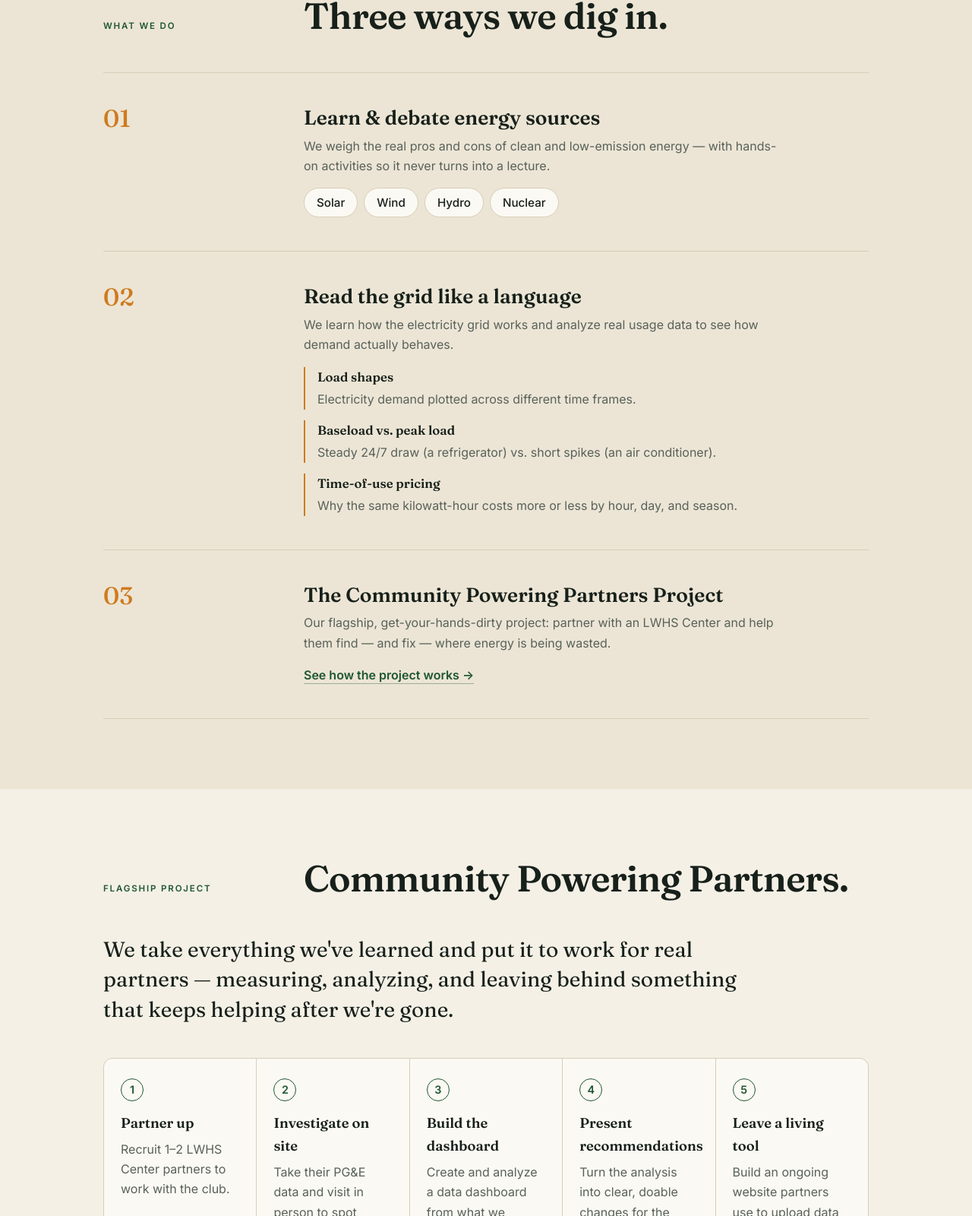
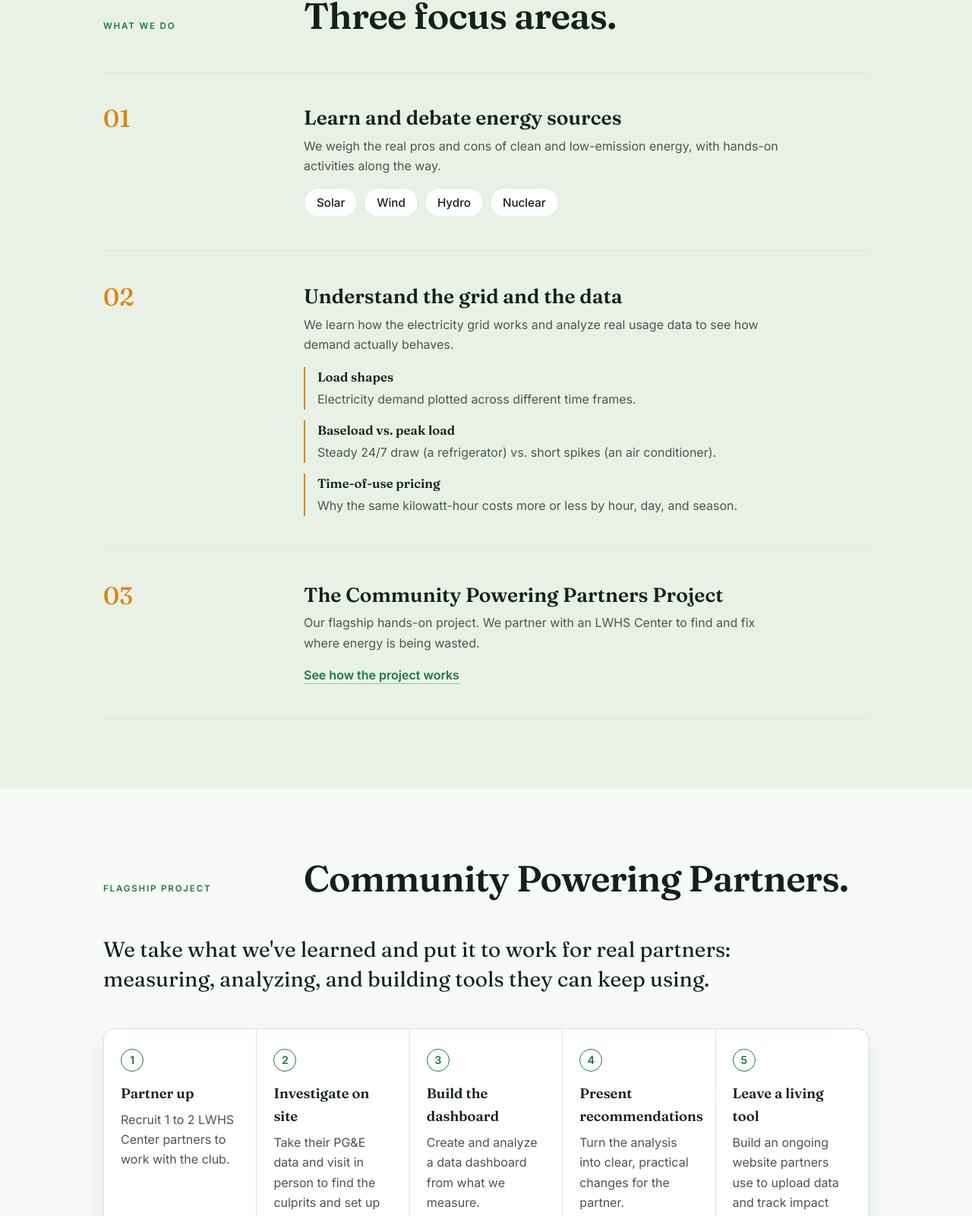
Before and after one commit to ArjunSomani/sustainable-energy-club, a plain HTML site: page index.html in a window 1280 px wide. Shown: the part 1200-2800 px from the top of the page at 76% size. Drawn offline with Linux system fonts and the light colour scheme.

Commit message:
Brighten UI, frame the sign-up form, and plain-language the copy
- Lighten and cool the palette (airy off-white background, green-tinted
  section, white cards) and raise text contrast for readability.
- Present the Google Form in a white card with a labeled header bar and a
  soft shadow so it reads as intentional against the tinted section.
- Rewrite site copy in plainer language and remove all em/en dashes.
- Refresh README and the in-file form comment to match the connected form
  and the Vercel deploy flow.

Co-Authored-By: Claude Opus 4.8 <noreply@anthropic.com>
Claude-Session: https://claude.ai/code/session_01W1YxtLx6qoSGshAwPhEhCA

```diff
--- a/index.html
+++ b/index.html
@@ -5,7 +5,7 @@
   <meta name="viewport" content="width=device-width, initial-scale=1.0" />
   <title>LWHS Sustainable Energy Club</title>
   <meta name="description" content="A Lick-Wilmerding High School student club learning, debating, and acting to power our world without warming it." />
-  <meta name="theme-color" content="#1e5631" />
+  <meta name="theme-color" content="#1a7a43" />
   <link rel="preconnect" href="https://fonts.googleapis.com" />
   <link rel="preconnect" href="https://fonts.gstatic.com" crossorigin />
   <link href="https://fonts.googleapis.com/css2?family=Fraunces:opsz,wght@9..144,400;9..144,500;9..144,600;9..144,700&family=Inter:wght@400;500;600&display=swap" rel="stylesheet" />
@@ -18,7 +18,7 @@
   <!-- ===================== NAV ===================== -->
   <header class="nav" id="top">
     <div class="wrap nav__inner">
-      <a class="brand" href="#top" aria-label="LWHS Sustainable Energy Club — home">
+      <a class="brand" href="#top" aria-label="LWHS Sustainable Energy Club, home">
         <svg class="brand__mark" viewBox="0 0 24 24" aria-hidden="true"><path d="M13 2 4 14h6l-1 8 9-12h-6z"/></svg>
         <span class="brand__text">Sustainable Energy Club</span>
       </a>
@@ -34,17 +34,17 @@
   <!-- ===================== HERO ===================== -->
   <section class="hero">
     <div class="wrap">
-      <p class="hero__meta">Lick-Wilmerding High School <span aria-hidden="true">·</span> Student Club</p>
+      <p class="hero__meta">A student club at Lick-Wilmerding High School</p>
       <h1 class="hero__title">Power our world<br />without&nbsp;warming&nbsp;it.</h1>
       <p class="hero__lede">
-        We're a community of students who <em>learn</em>, <em>debate</em>, and
-        <em>act</em> on clean energy — from how a solar panel works, to how the
-        power grid breathes, to real projects that cut energy waste right here in
-        our community.
+        We're a group of students who <em>learn</em>, <em>debate</em>, and
+        <em>act</em> on clean energy. We study how solar panels and the power
+        grid actually work, then take on real projects that cut energy waste in
+        our own community.
       </p>
       <div class="hero__actions">
         <a href="#join" class="btn btn--primary">Sign up to join</a>
-        <a href="#goals" class="btn btn--ghost">What we actually do</a>
+        <a href="#goals" class="btn btn--ghost">What we do</a>
       </div>
     </div>
     <div class="wrap hero__rule" aria-hidden="true"></div>
@@ -62,8 +62,8 @@
             warming it.
           </p>
           <p class="muted">
-            No prior expertise required — just curiosity. We keep things hands-on,
-            argue in good faith, and turn what we learn into action.
+            No experience needed, just curiosity. We keep things hands-on and
+            turn what we learn into action.
           </p>
         </div>
       </div>
@@ -74,7 +74,7 @@
       <div class="wrap">
         <div class="grid2 grid2--head">
           <p class="label">What we do</p>
-          <h2 class="h2">Three ways we dig in.</h2>
+          <h2 class="h2">Three focus areas.</h2>
         </div>
 
         <ol class="agenda">
@@ -82,10 +82,10 @@
           <li class="agenda__item">
             <div class="agenda__no">01</div>
             <div class="agenda__body">
-              <h3 class="h3">Learn &amp; debate energy sources</h3>
+              <h3 class="h3">Learn and debate energy sources</h3>
               <p class="muted">
-                We weigh the real pros and cons of clean and low-emission energy —
-                with hands-on activities so it never turns into a lecture.
+                We weigh the real pros and cons of clean and low-emission energy,
+                with hands-on activities along the way.
               </p>
               <ul class="sources">
                 <li>Solar</li>
@@ -100,7 +100,7 @@
           <li class="agenda__item">
             <div class="agenda__no">02</div>
             <div class="agenda__body">
-              <h3 class="h3">Read the grid like a language</h3>
+              <h3 class="h3">Understand the grid and the data</h3>
               <p class="muted">
                 We learn how the electricity grid works and analyze real usage
                 data to see how demand actually behaves.
@@ -128,10 +128,10 @@
             <div class="agenda__body">
               <h3 class="h3">The Community Powering Partners Project</h3>
               <p class="muted">
-                Our flagship, get-your-hands-dirty project: partner with an LWHS
-                Center and help them find — and fix — where energy is being wasted.
+                Our flagship hands-on project. We partner with an LWHS Center to
+                find and fix where energy is being wasted.
               </p>
-              <a href="#partners" class="textlink">See how the project works →</a>
+              <a href="#partners" class="textlink">See how the project works</a>
             </div>
           </li>
         </ol>
@@ -146,21 +146,20 @@
           <h2 class="h2">Community Powering Partners.</h2>
         </div>
         <p class="lead lead--narrow">
-          We take everything we've learned and put it to work for real partners —
-          measuring, analyzing, and leaving behind something that keeps helping
-          after we're gone.
+          We take what we've learned and put it to work for real partners:
+          measuring, analyzing, and building tools they can keep using.
         </p>
 
         <ol class="process">
           <li>
             <span class="process__n">1</span>
             <h3 class="h4">Partner up</h3>
-            <p class="muted">Recruit 1–2 LWHS Center partners to work with the club.</p>
+            <p class="muted">Recruit 1 to 2 LWHS Center partners to work with the club.</p>
           </li>
           <li>
             <span class="process__n">2</span>
             <h3 class="h4">Investigate on site</h3>
-            <p class="muted">Take their PG&amp;E data and visit in person to spot culprits and set up smart-plug analysis.</p>
+            <p class="muted">Take their PG&amp;E data and visit in person to find the culprits and set up smart-plug analysis.</p>
           </li>
           <li>
             <span class="process__n">3</span>
@@ -170,7 +169,7 @@
           <li>
             <span class="process__n">4</span>
             <h3 class="h4">Present recommendations</h3>
-            <p class="muted">Turn the analysis into clear, doable changes for the partner.</p>
+            <p class="muted">Turn the analysis into clear, practical changes for the partner.</p>
           </li>
           <li>
             <span class="process__n">5</span>
@@ -186,25 +185,27 @@
       <div class="wrap grid-join">
         <div class="join__intro">
           <p class="label">Join us</p>
-          <h2 class="h2">Come power the future with us.</h2>
+          <h2 class="h2">Join the club.</h2>
           <p class="muted">
             Fill out the form and we'll be in touch about meeting times and our
-            next project. Everyone's welcome — bring your questions.
+            next project. Everyone is welcome.
           </p>
         </div>
 
         <!--
           ========================================================================
-          CONNECT YOUR GOOGLE FORM (responses collect in a Google Sheet you own):
-          1. In your Google Form, click "Send" -> the < > (embed HTML) tab.
-          2. Copy ONLY the src="..." URL. It looks like:
-             https://docs.google.com/forms/d/e/XXXX/viewform?embedded=true
-          3. Paste it below into data-google-form-src="", replacing the placeholder.
-          4. See responses: Form -> "Responses" tab -> "Link to Sheets".
+          GOOGLE FORM (connected). Responses collect in the form's Responses tab.
+          Editing the form updates the site automatically. To swap in a different
+          form, replace the URL in data-google-form-src below. If the form's
+          length changes a lot, update data-google-form-height to match.
           ========================================================================
         -->
         <div class="join__form">
           <div class="formframe">
+            <div class="formframe__bar">
+              <span class="formframe__dot" aria-hidden="true"></span>
+              Membership sign-up
+            </div>
             <iframe
               title="LWHS Sustainable Energy Club sign-up form"
               src="about:blank"
@@ -218,11 +219,11 @@
               loading="lazy">
             </iframe>
             <div class="formframe__placeholder" id="formPlaceholder">
-              <h3 class="h4">Sign-up form drops in here</h3>
+              <h3 class="h4">Sign-up form goes here</h3>
               <p class="muted">
                 Paste your Google Form's embed link into <code>index.html</code>
                 (see the note in the code just above this form) and it appears
-                automatically — responses collect in a Google Sheet you control.
+                automatically. Responses collect in a Google Sheet you control.
               </p>
             </div>
           </div>
@@ -238,7 +239,7 @@
         <svg class="brand__mark" viewBox="0 0 24 24" aria-hidden="true"><path d="M13 2 4 14h6l-1 8 9-12h-6z"/></svg>
         <span class="brand__text">Sustainable Energy Club</span>
       </a>
-      <p class="footer__tag">Learn. Debate. Act. — Lick-Wilmerding High School</p>
+      <p class="footer__tag">Learn, debate, and act. Lick-Wilmerding High School.</p>
       <a href="#top" class="textlink footer__top">Back to top ↑</a>
     </div>
   </footer>
--- a/script.js
+++ b/script.js
@@ -1,4 +1,4 @@
-// LWHS Sustainable Energy Club — small progressive-enhancement script.
+// LWHS Sustainable Energy Club: small progressive-enhancement script.
 
 (function () {
   "use strict";
--- a/styles.css
+++ b/styles.css
@@ -4,18 +4,20 @@
    =========================================================================== */
 
 :root {
-  --paper:    #f4f0e6;
-  --paper-2:  #ece5d5;
-  --panel:    #fbf9f3;
-  --ink:      #17201a;
-  --ink-soft: #58615a;
-  --line:     #d7cdb9;
-  --forest:   #1e5631;
-  --forest-2: #143d23;
-  --sun:      #cf7a1f;
+  --paper:    #f7faf6;
+  --paper-2:  #e9f1e7;
+  --panel:    #ffffff;
+  --tint:     #eef6ee;
+  --ink:      #14211a;
+  --ink-soft: #4a564e;
+  --line:     #dbe6db;
+  --forest:   #1a7a43;
+  --forest-2: #14602f;
+  --sun:      #dd8412;
 
   --maxw: 1120px;
   --gutter: clamp(20px, 5vw, 56px);
+  --shadow: 0 1px 2px rgba(20, 60, 35, .05), 0 14px 32px rgba(20, 60, 35, .09);
 
   --serif: "Fraunces", Georgia, "Times New Roman", serif;
   --sans:  "Inter", system-ui, -apple-system, "Segoe UI", Roboto, sans-serif;
@@ -23,15 +25,16 @@
 
 @media (prefers-color-scheme: dark) {
   :root {
-    --paper:    #12150f;
-    --paper-2:  #171b13;
-    --panel:    #1a1f16;
-    --ink:      #ece8dc;
-    --ink-soft: #9aa094;
-    --line:     #2c3226;
-    --forest:   #6fb884;
-    --forest-2: #8fd0a1;
-    --sun:      #e0993f;
+    --paper:    #10140f;
+    --paper-2:  #172016;
+    --panel:    #1b241b;
+    --tint:     #172016;
+    --ink:      #eef2e8;
+    --ink-soft: #a7b0a5;
+    --line:     #2e382c;
+    --forest:   #7fc795;
+    --forest-2: #9bd8ad;
+    --sun:      #e6a851;
   }
 }
 
@@ -127,7 +130,7 @@ a { color: var(--forest); }
 .terms dd { margin: 2px 0 0; color: var(--ink-soft); }
 
 /* --- partners: process --- */
-.process { list-style: none; margin: clamp(28px, 5vw, 44px) 0 0; padding: 0; display: grid; grid-template-columns: repeat(auto-fit, minmax(200px, 1fr)); gap: 1px; background: var(--line); border: 1px solid var(--line); border-radius: 12px; overflow: hidden; }
+.process { list-style: none; margin: clamp(28px, 5vw, 44px) 0 0; padding: 0; display: grid; grid-template-columns: repeat(auto-fit, minmax(200px, 1fr)); gap: 1px; background: var(--line); border: 1px solid var(--line); border-radius: 14px; overflow: hidden; box-shadow: var(--shadow); }
 .process li { background: var(--panel); padding: 26px 22px; }
 .process__n { display: inline-grid; place-items: center; width: 30px; height: 30px; border-radius: 50%; border: 1.5px solid var(--forest); color: var(--forest); font-weight: 700; font-size: .9rem; margin-bottom: 14px; font-family: var(--sans); }
 
@@ -136,9 +139,11 @@ a { color: var(--forest); }
 .join__intro { position: sticky; top: 88px; }
 .join__intro .h2 { margin: 10px 0 14px; }
 .join__intro .muted { max-width: 40ch; }
-.formframe { position: relative; background: var(--panel); border: 1px solid var(--line); border-radius: 14px; overflow: hidden; min-height: 460px; }
-.formframe iframe { display: block; width: 100%; border: 0; }
-.formframe__placeholder { position: absolute; inset: 0; display: grid; place-content: center; text-align: center; padding: 40px; }
+.formframe { position: relative; background: var(--panel); border: 1px solid var(--line); border-radius: 16px; overflow: hidden; min-height: 460px; box-shadow: var(--shadow); }
+.formframe__bar { display: flex; align-items: center; gap: 9px; padding: 14px 20px; font-weight: 600; font-size: .95rem; color: var(--ink); background: var(--panel); border-bottom: 1px solid var(--line); }
+.formframe__dot { width: 9px; height: 9px; border-radius: 50%; background: var(--forest); box-shadow: 0 0 0 4px color-mix(in srgb, var(--forest) 18%, transparent); }
+.formframe iframe { display: block; width: 100%; border: 0; background: #fff; }
+.formframe__placeholder { position: absolute; inset: 0; display: grid; place-content: center; text-align: center; padding: 40px; background: var(--panel); }
 .formframe__placeholder .muted { max-width: 42ch; margin-inline: auto; }
 
 /* --- footer --- */
```
Also changed, not shown: 1 other file.
